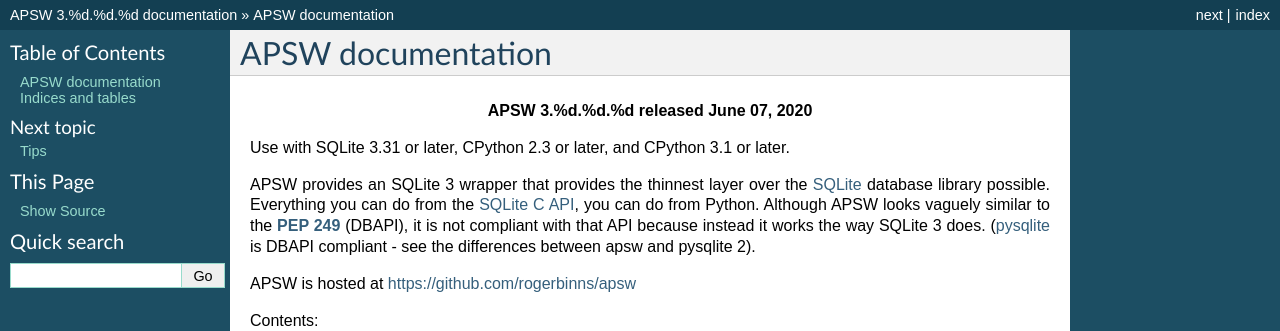
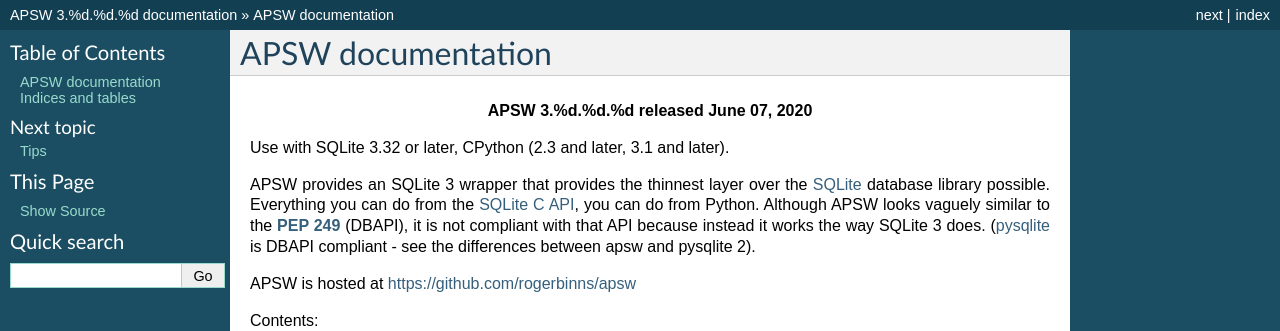
Before and after one commit to rogerbinns/apsw, a Sphinx documentation site: the page built from doc/index.rst, in a window 1280 px wide and 900 px high. Shown: the top 331 px of the window. Built offline with Sphinx 7.4.7, drawn with Linux system fonts in a browser that asks for light colours; pages that are not in the unit, such as notebooks, are missing from menus; the version number is read from the project's files by our own code.

Commit message:
Version bump

```diff
--- a/doc/index.rst
+++ b/doc/index.rst
@@ -3,8 +3,7 @@
 
 .. centered:: APSW |version| released |today|
 
-Use with SQLite 3.31 or later, CPython 2.3 or later, and CPython
-3.1 or later.
+Use with SQLite 3.32 or later, CPython (2.3 and later, 3.1 and later).
 
 APSW provides an SQLite 3 wrapper that provides the thinnest layer
 over the `SQLite <https://sqlite.org>`_ database library
```
Also changed, not shown: 4 other files.
